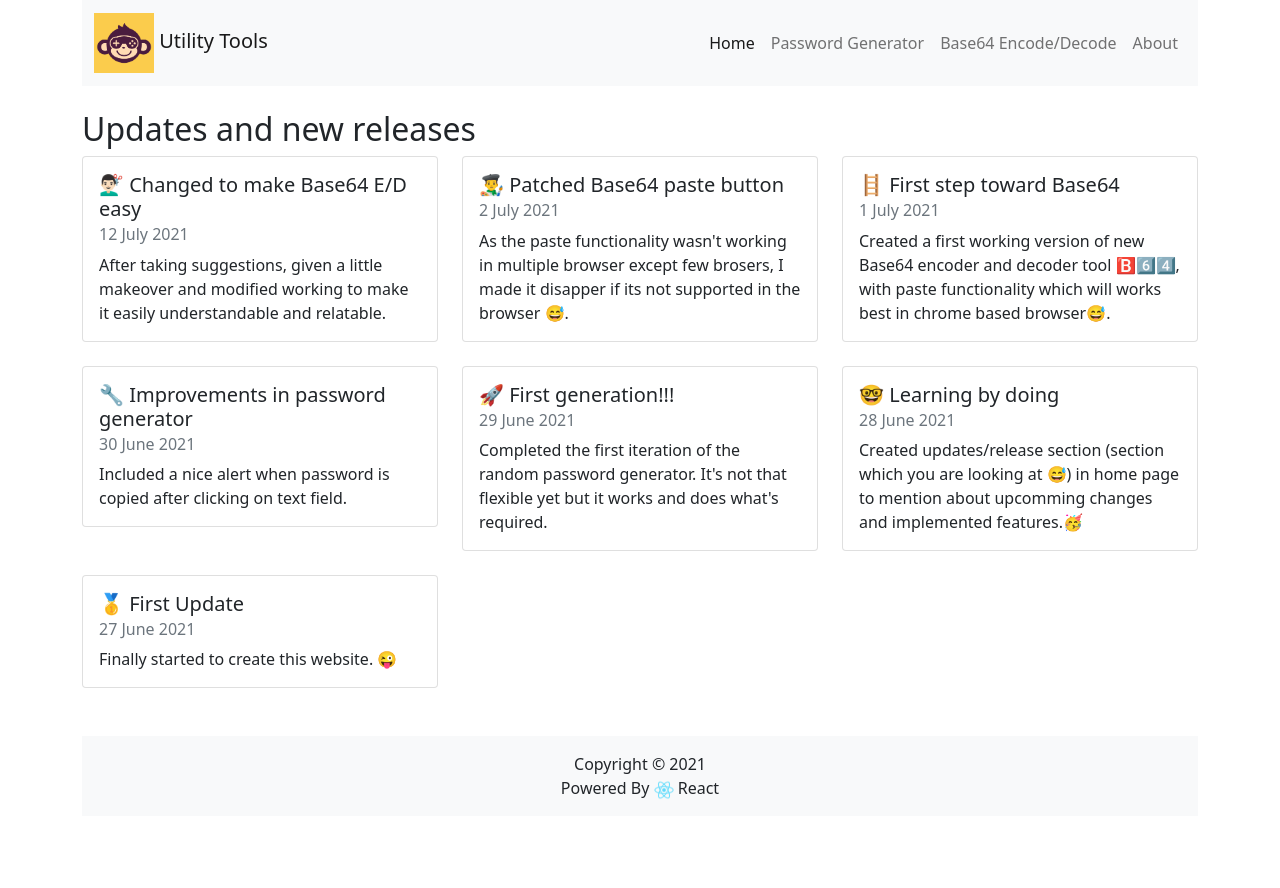
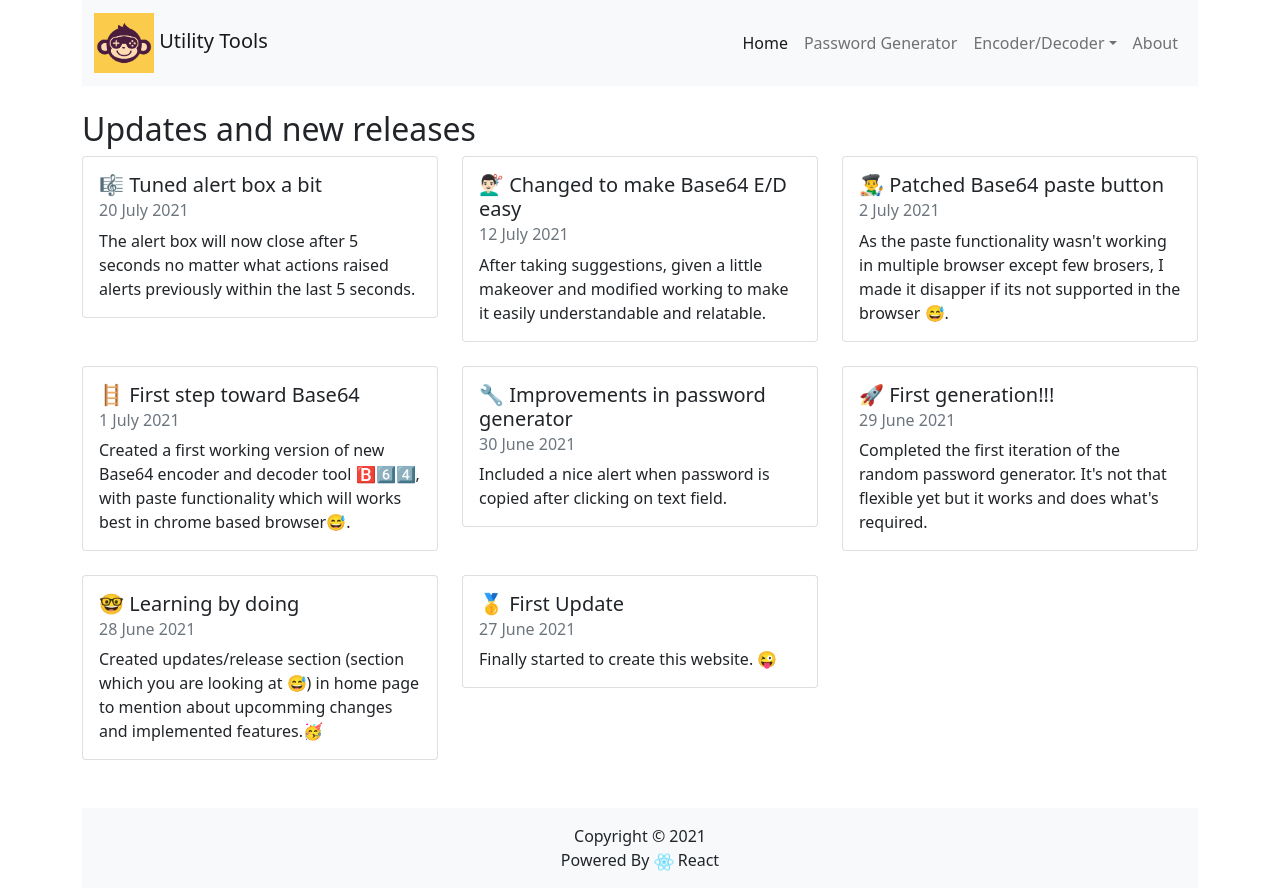
Before and after one commit to abhiverma23/tools, a React (Create React App) app: page / in a window 1280 px wide. Before the commit the page ends 816 px from the top, so only its background shows below. Built offline with nearby package versions, Linux system fonts and the light colour scheme.

Commit message:
fixed alert box display timeout issue

```diff
--- a/src/common/navbar/NavBar.js
+++ b/src/common/navbar/NavBar.js
@@ -32,7 +32,9 @@ function NavBar() {
           <ul className='navbar-nav ms-auto mb-2 mb-lg-0'>
             <NavLink path='/' name='Home' />
             <NavLink path='/passoword-generator' name='Password Generator' />
-            <NavLink path='/base64' name='Base64 Encode/Decode' />
+            <DropDown name='Encoder/Decoder' path='/encoder-decoder'>
+              <DropDownLink path='/base64' name='Base64 Encode and Decode' />
+            </DropDown>
             <NavLink path='/about' name='About' />
           </ul>
         </div>
@@ -57,4 +59,37 @@ function NavLink({ path, name }) {
   );
 }
 
+function DropDown(props) {
+  const { name = 'Drop Down', path = '', children = '-NA-' } = props;
+  return (
+    <li class='nav-item dropdown'>
+      <a
+        className='nav-link dropdown-toggle'
+        href='#'
+        id='encoderDecoder'
+        role='button'
+        data-bs-toggle='dropdown'
+        aria-expanded='false'
+      >
+        {name}
+      </a>
+      <ul className='dropdown-menu' aria-labelledby='encoderDecoder'>
+        {children}
+      </ul>
+    </li>
+  );
+}
+
+function DropDownLink({ path, name }) {
+  const location = useLocation();
+
+  return (
+    <li>
+      <Link className='dropdown-item' to={path}>
+        {name}
+      </Link>
+    </li>
+  );
+}
+
 export default NavBar;
--- a/src/pages/encoder-decoder/base64/Base64EncodeDecoder.js
+++ b/src/pages/encoder-decoder/base64/Base64EncodeDecoder.js
@@ -19,7 +19,8 @@ export default function Base64EncodeDecoder() {
     [targetText, setTargetText] = useState(''),
     [showAlert, setShowAlert] = useState(false),
     [alertMessage, setAlertMessage] = useState('Alert Message Goes Here....'),
-    [isPasteSupported, setPasteSupported] = useState(false);
+    [isPasteSupported, setPasteSupported] = useState(false),
+    [currentTimeout, setCurrentTimeout] = useState(null);
 
   const encodeToBase64 = () => {
     setTargetText(btoa(sourceText));
@@ -44,9 +45,12 @@ export default function Base64EncodeDecoder() {
     setAlertMessage(msg);
     setShowAlert(true);
 
-    setTimeout(() => {
-      setShowAlert(false);
-    }, 5000);
+    if (currentTimeout != null) clearTimeout(currentTimeout);
+    setCurrentTimeout(
+      setTimeout(() => {
+        setShowAlert(false);
+      }, 5000)
+    );
   };
 
   const pasteValue = (setter) => {
--- a/src/pages/home/Home.js
+++ b/src/pages/home/Home.js
@@ -7,6 +7,10 @@ function Home() {
       <br />
       <h2>Updates and new releases</h2>
       <div className='row row-cols-1 row-cols-md-3 g-4'>
+        <RoadMapCard title='🎼 Tuned alert box a bit' date='20 July 2021'>
+          The alert box will now close after 5 seconds no matter what actions
+          raised alerts previously within the last 5 seconds.
+        </RoadMapCard>
         <RoadMapCard
           title='💇🏻‍♂️ Changed to make Base64 E/D easy'
           date='12 July 2021'
--- a/src/pages/password-generator/PasswordGenerator.js
+++ b/src/pages/password-generator/PasswordGenerator.js
@@ -17,7 +17,8 @@ function PasswordGenerator() {
     [password, setPassword] = useState(
       'Password will be shown here..... Click here to copy.....'
     ),
-    [showAlert, setShowAlert] = useState(false);
+    [showAlert, setShowAlert] = useState(false),
+    [currentTimeout, setCurrentTimeout] = useState(null);
 
   const generatePassword = (event) => {
     event.preventDefault();
@@ -55,9 +56,12 @@ function PasswordGenerator() {
     navigator.clipboard.writeText(password);
     setShowAlert(true);
 
-    setTimeout(() => {
-      closeAlertWindow();
-    }, 5000);
+    if (currentTimeout != null) clearTimeout(currentTimeout);
+    setCurrentTimeout(
+      setTimeout(() => {
+        closeAlertWindow();
+      }, 5000)
+    );
   };
 
   const closeAlertWindow = () => {
```
